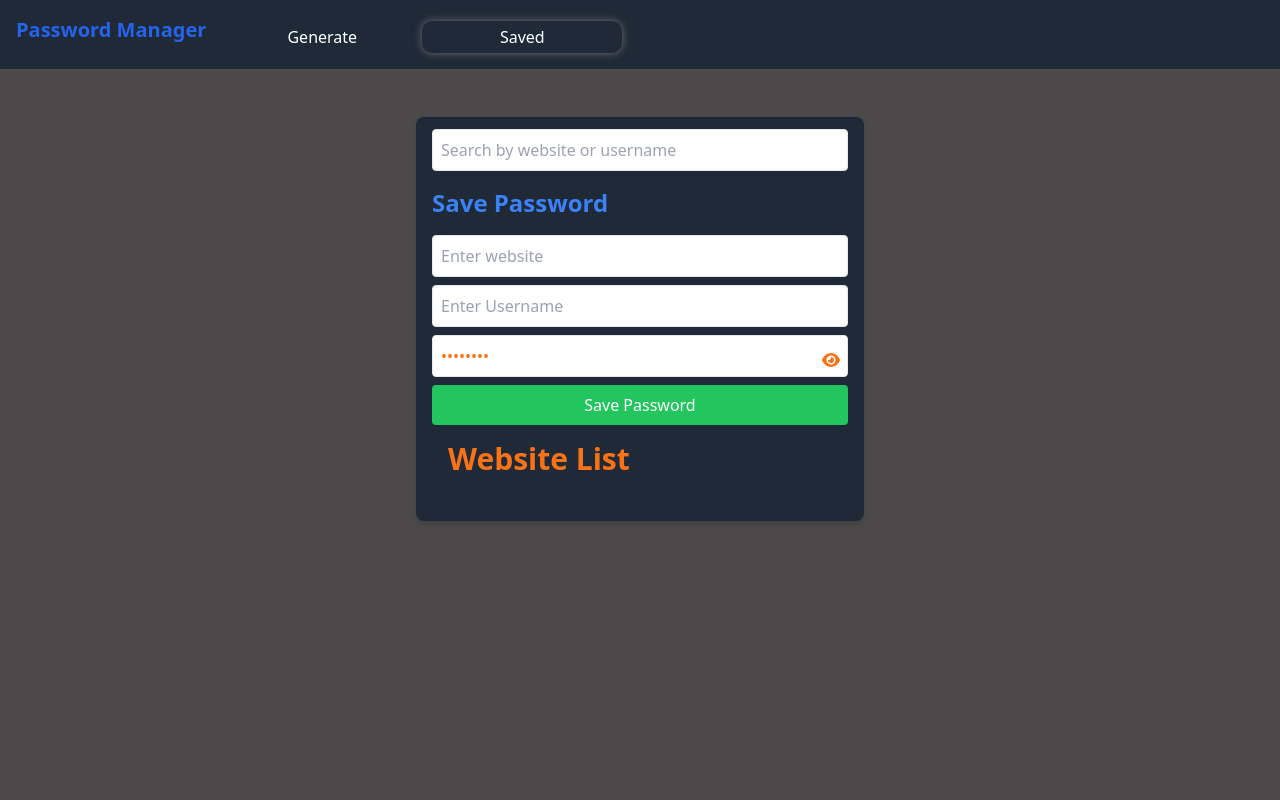
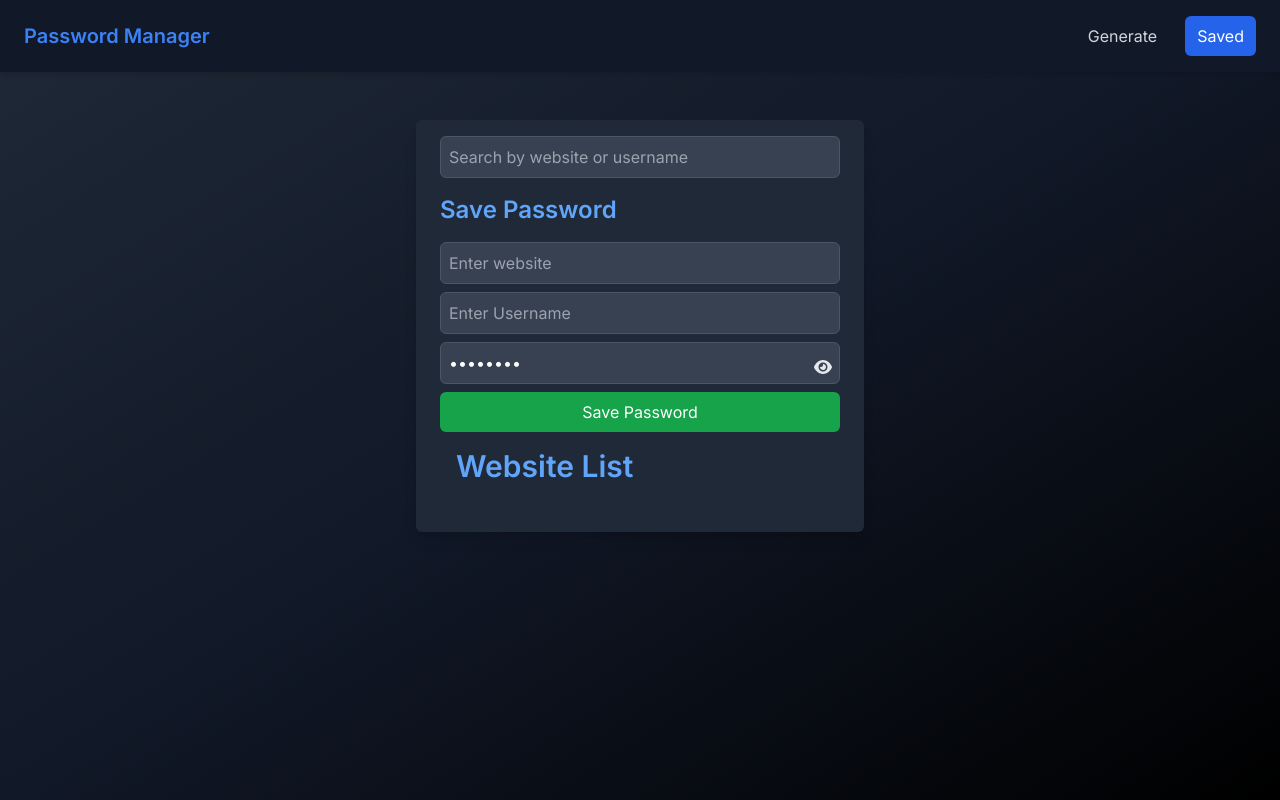
Before and after one commit to IskenderDev/Password, a React (Vite) app: page /saved-passwords in a window 1280 px wide. Built offline with nearby package versions, Linux system fonts and the light colour scheme.

Commit message:
feat: refresh UI with modern styles

```diff
--- a/index.html
+++ b/index.html
@@ -5,10 +5,13 @@
   <meta charset="UTF-8" />
   <link rel="icon" type="image/svg+xml" href="/vite.svg" />
   <meta name="viewport" content="width=device-width, initial-scale=1.0" />
-  <title>Vite + React</title>
+  <link rel="preconnect" href="https://fonts.googleapis.com">
+  <link rel="preconnect" href="https://fonts.gstatic.com" crossorigin>
+  <link href="https://fonts.googleapis.com/css2?family=Inter:wght@400;600;700&display=swap" rel="stylesheet">
+  <title>Password Manager</title>
 </head>
 
-<body class="bg-custom-gray">
+<body class="min-h-screen bg-gradient-to-br from-gray-800 via-gray-900 to-black text-white font-sans">
   <div id="root"></div>
   <script type="module" src="/src/main.jsx"></script>
 </body>
--- a/src/App.jsx
+++ b/src/App.jsx
@@ -7,7 +7,6 @@ import {
 } from 'react-router-dom'
 import GeneratePassword from './Components/GeneratePassword'
 import SavedPasswords from './Components/SavedPasswords'
-import './Components/Nav.css'
 
 const App = () => {
 
@@ -15,14 +14,14 @@ const App = () => {
     <Router>
       <div>
         {/* Top Navbar */}
-        <nav className='bg-gray-800 text-white p-4 flex'>
-          <h1 className='text-xl font-bold mr-4 text-blue-600'>
+        <nav className='bg-gray-900 text-white px-6 py-4 flex items-center gap-4 shadow-md'>
+          <h1 className='text-xl font-semibold mr-auto text-blue-500'>
             Password Manager
           </h1>
           <NavLink
             to='/generate-password'
             className={({ isActive }) =>
-              isActive ? 'activenav navbar__li-box inline' : 'navbar__li-box inline'
+              `px-3 py-2 rounded-md transition-colors ${isActive ? 'bg-blue-600 text-white' : 'hover:bg-gray-700 text-gray-300'}`
             }
           >
             Generate
@@ -30,7 +29,7 @@ const App = () => {
           <NavLink
             to='/saved-passwords'
             className={({ isActive }) =>
-              isActive ? 'activenav navbar__li-box inline' : 'navbar__li-box inline'
+              `px-3 py-2 rounded-md transition-colors ${isActive ? 'bg-blue-600 text-white' : 'hover:bg-gray-700 text-gray-300'}`
             }
           >
             Saved
--- a/src/Components/GeneratePassword.jsx
+++ b/src/Components/GeneratePassword.jsx
@@ -34,22 +34,22 @@ const GeneratePassword = () => {
   //Save In Local Storage for
 
   return (
-    <div className='w-full max-w-md mx-auto shadow-md rounded-lg px-4 py-3 my-8 bg-gray-800 text-orange-500'>
-      <h2 className='text-2xl font-bold mb-4 text-blue-500'>
+    <div className='w-full max-w-md mx-auto shadow-lg rounded-md px-6 py-4 my-8 bg-gray-800 text-gray-200'>
+      <h2 className='text-2xl font-semibold mb-4 text-blue-400'>
         Generate Password
       </h2>
       <div className='flex shadow rounded-lg overflow-hidden mb-4'>
         <input
           type='text'
           value={password}
-          className='outline-none w-full py-1 px-3'
+          className='outline-none w-full py-2 px-3 rounded-l-md bg-gray-700 text-white'
           placeholder='Password'
           readOnly
           ref={passwordRef}
         />
         <button
           onClick={copyPasswordToClipboard}
-          className='outline-none bg-blue-700 text-white px-3 py-0.5 shrink-0'
+          className='outline-none bg-blue-600 hover:bg-blue-700 text-white px-3 py-2 shrink-0 rounded-r-md'
         >
           <FontAwesomeIcon icon={faCopy} className='mr-1' />
           {iscopy ? 'Copied' : 'Copy'}
@@ -93,7 +93,7 @@ const GeneratePassword = () => {
         </div>
         <button
           type='button'
-          className='w-full p-2 bg-green-500 text-white rounded cursor-pointer hover:bg-green-500'
+          className='w-full p-2 bg-green-600 hover:bg-green-700 text-white rounded-md cursor-pointer'
           onClick={passwordGenerator}
         >
           Generate
--- a/src/Components/Nav.css
+++ /dev/null
@@ -1,19 +0,0 @@
-.activenav {
-  display: inline-flex;
-  box-shadow: 0 0 0.5rem #6f6f70;
-  border-radius: 10px;
-}
-
-.navbar__li-box {
-  width: 200px;
-  display: inline-flex;
-  height: 32px;
-  padding: 4px;
-  text-align: center;
-  margin-top: 5px;
-  transition: transform 0.3s ease-in-out; /* Add a smooth transition effect */
-}
-.navbar__li-box:hover {
-  border-left: 2px solid #3b82f6;
-  cursor: pointer;
-}
--- a/src/Components/SavedPasswords.jsx
+++ b/src/Components/SavedPasswords.jsx
@@ -72,15 +72,15 @@ const SavedPasswords = () => {
 
   return (
     <>
-      <div className='w-full max-w-md mx-auto shadow-md rounded-lg px-4 py-3 my-8 bg-gray-800 text-orange-500'>
+      <div className='w-full max-w-md mx-auto shadow-lg rounded-md px-6 py-4 my-8 bg-gray-800 text-gray-200'>
         <input
           type='text'
           placeholder='Search by website or username'
           value={query}
           onChange={(e) => setQuery(e.target.value)}
-          className='w-full p-2 mb-4 border rounded'
+          className='w-full p-2 mb-4 border rounded-md bg-gray-700 text-white border-gray-600 placeholder-gray-400 focus:outline-none focus:border-blue-500'
         />
-        <h2 className='text-2xl font-bold mb-4 text-blue-500'>Save Password</h2>
+        <h2 className='text-2xl font-semibold mb-4 text-blue-400'>Save Password</h2>
 
         <form onSubmit={handleSubmit}>
           <input
@@ -88,7 +88,7 @@ const SavedPasswords = () => {
             placeholder='Enter website'
             value={website}
             onChange={(e) => setWebsite(e.target.value)}
-            className='w-full p-2 mb-2 border rounded'
+            className='w-full p-2 mb-2 border rounded-md bg-gray-700 text-white border-gray-600 placeholder-gray-400 focus:outline-none focus:border-blue-500'
           />
 
           <input
@@ -96,7 +96,7 @@ const SavedPasswords = () => {
             placeholder='Enter Username'
             value={username}
             onChange={(e) => setUsername(e.target.value)}
-            className='w-full p-2 mb-2 border rounded'
+            className='w-full p-2 mb-2 border rounded-md bg-gray-700 text-white border-gray-600 placeholder-gray-400 focus:outline-none focus:border-blue-500'
           />
           <div className='relative'>
             <input
@@ -104,7 +104,7 @@ const SavedPasswords = () => {
               placeholder='Enter password'
               value={password}
               onChange={(e) => setPassword(e.target.value)}
-              className='w-full p-2 mb-2 border rounded'
+              className='w-full p-2 mb-2 border rounded-md bg-gray-700 text-white border-gray-600 placeholder-gray-400 focus:outline-none focus:border-blue-500'
             />
             <span
               className='absolute top-1/2 right-2 transform -translate-y-1/2 cursor-pointer'
@@ -116,7 +116,7 @@ const SavedPasswords = () => {
 
           <button
             type='submit'
-            className='w-full p-2 bg-green-500 text-white rounded cursor-pointer'
+            className='w-full p-2 bg-green-600 hover:bg-green-700 text-white rounded-md cursor-pointer'
           >
             Save Password
           </button>
--- a/src/Components/WebsiteList.jsx
+++ b/src/Components/WebsiteList.jsx
@@ -21,12 +21,12 @@ const WebsiteList = ({ websites, onDelete, searchTerm }) => {
 
   return (
     <div className='max-w-2xl mx-auto p-4'>
-      <h1 className='text-3xl font-bold mb-4'>Website List</h1>
+      <h1 className='text-3xl font-semibold mb-4 text-blue-400'>Website List</h1>
       <ul className='space-y-4'>
         {websites.map((website, index) => (
           <li
             key={index}
-            className='flex items-center space-x-4 border-b pb-2 relative'
+            className='flex items-center space-x-4 border-b border-gray-700 pb-2 relative bg-gray-800 rounded-md p-2'
           >
             <img
               src={`https://www.${website.website}.com/favicon.ico`}
@@ -55,7 +55,7 @@ const WebsiteList = ({ websites, onDelete, searchTerm }) => {
             </div>
             <button
               onClick={() => handleDelete(index)}
-              className='absolute top-0 right-0 text-red-500 hover:text-red-700 cursor-pointer'
+              className='absolute top-0 right-0 text-red-400 hover:text-red-600 cursor-pointer'
             >
               Delete
             </button>
--- a/tailwind.config.js
+++ b/tailwind.config.js
@@ -6,6 +6,9 @@ export default {
       colors: {
         'custom-gray': '#4B4949',
       },
+      fontFamily: {
+        sans: ['Inter', 'sans-serif'],
+      },
     },
   },
   plugins: [],
```
